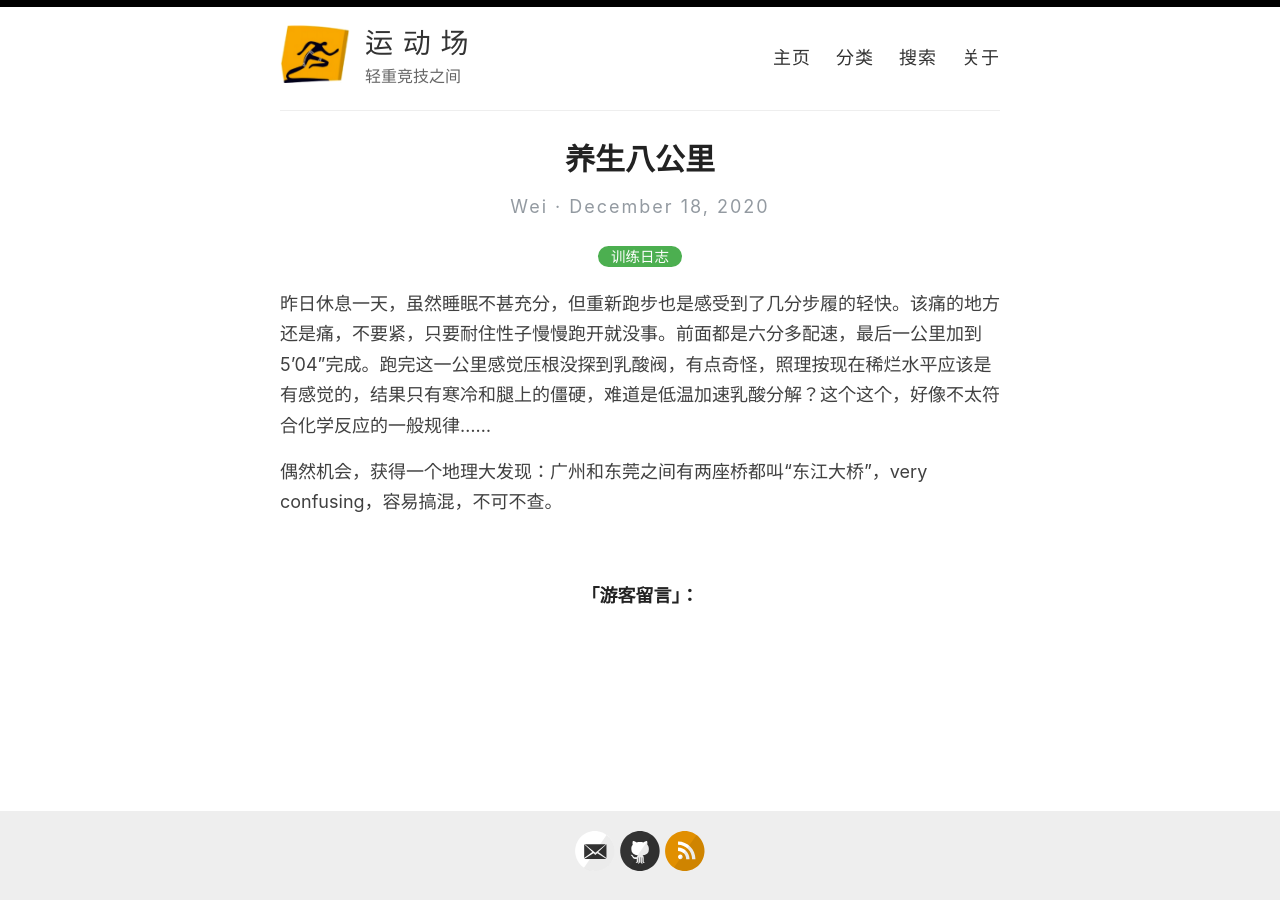
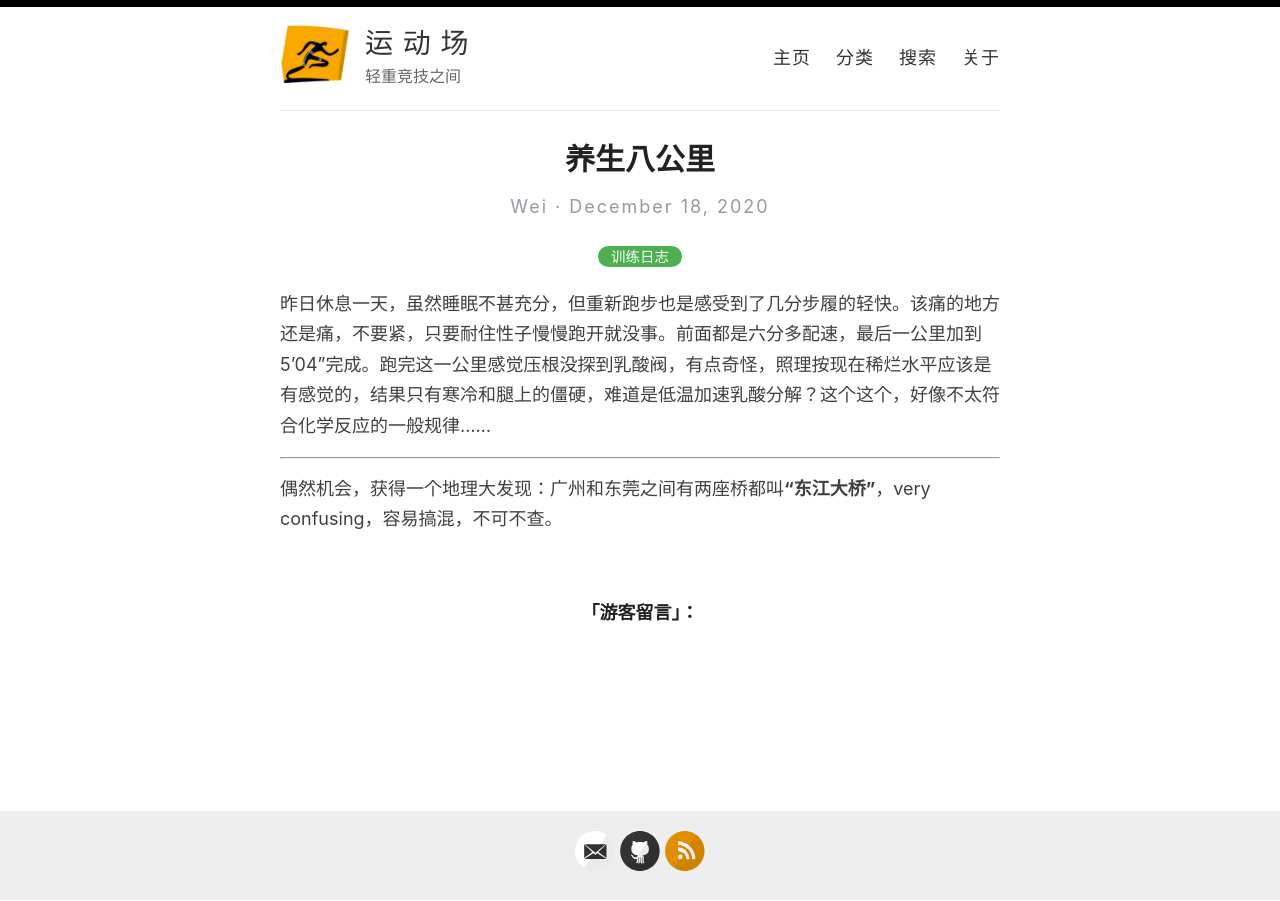
Before and after one commit to athletik/athletik.github.io, a Jekyll site: the page built from _posts/2020-12-18-养生八公里.md, in a window 1280 px wide. Built offline with Jekyll 4.4.1, drawn with Linux system fonts in a browser that asks for light colours; comment, search, counter and statistics services are not loaded.

```diff
--- a/_posts/2020-12-18-养生八公里.md
+++ b/_posts/2020-12-18-养生八公里.md
@@ -6,4 +6,6 @@ title: 养生八公里
 
 昨日休息一天，虽然睡眠不甚充分，但重新跑步也是感受到了几分步履的轻快。该痛的地方还是痛，不要紧，只要耐住性子慢慢跑开就没事。前面都是六分多配速，最后一公里加到5'04"完成。跑完这一公里感觉压根没探到乳酸阀，有点奇怪，照理按现在稀烂水平应该是有感觉的，结果只有寒冷和腿上的僵硬，难道是低温加速乳酸分解？这个这个，好像不太符合化学反应的一般规律……
 
-偶然机会，获得一个地理大发现：广州和东莞之间有两座桥都叫“东江大桥”，very confusing，容易搞混，不可不查。
+---
+
+偶然机会，获得一个地理大发现：广州和东莞之间有两座桥都叫**“东江大桥”**，very confusing，容易搞混，不可不查。
```
